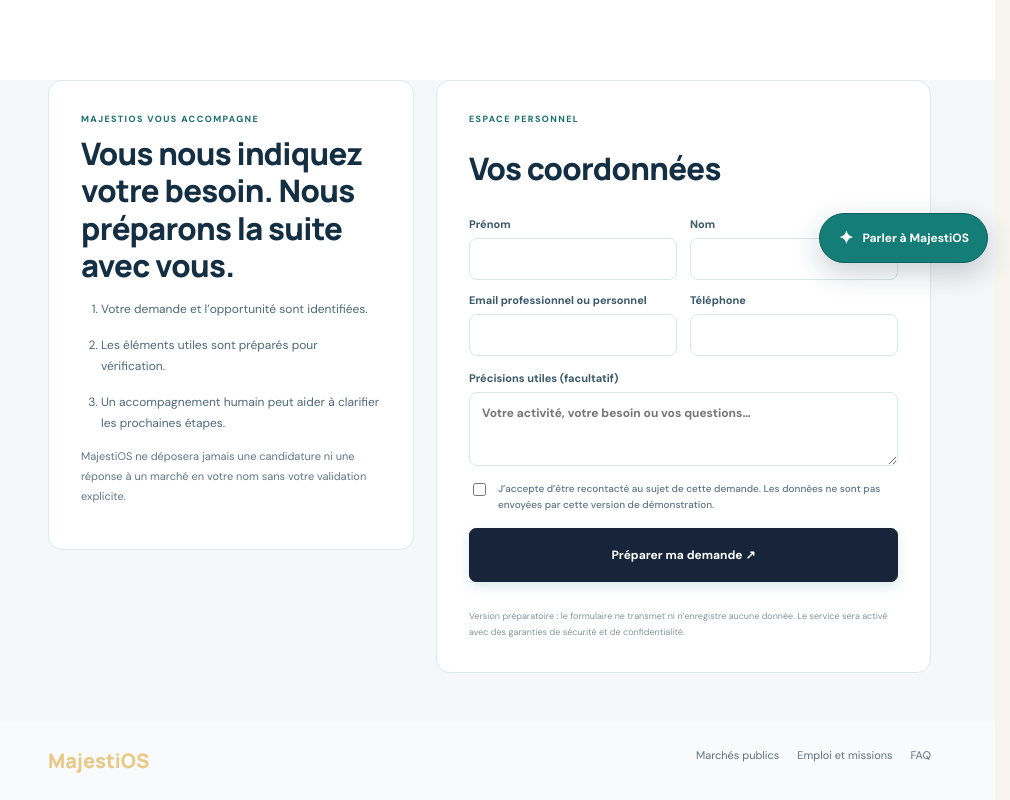
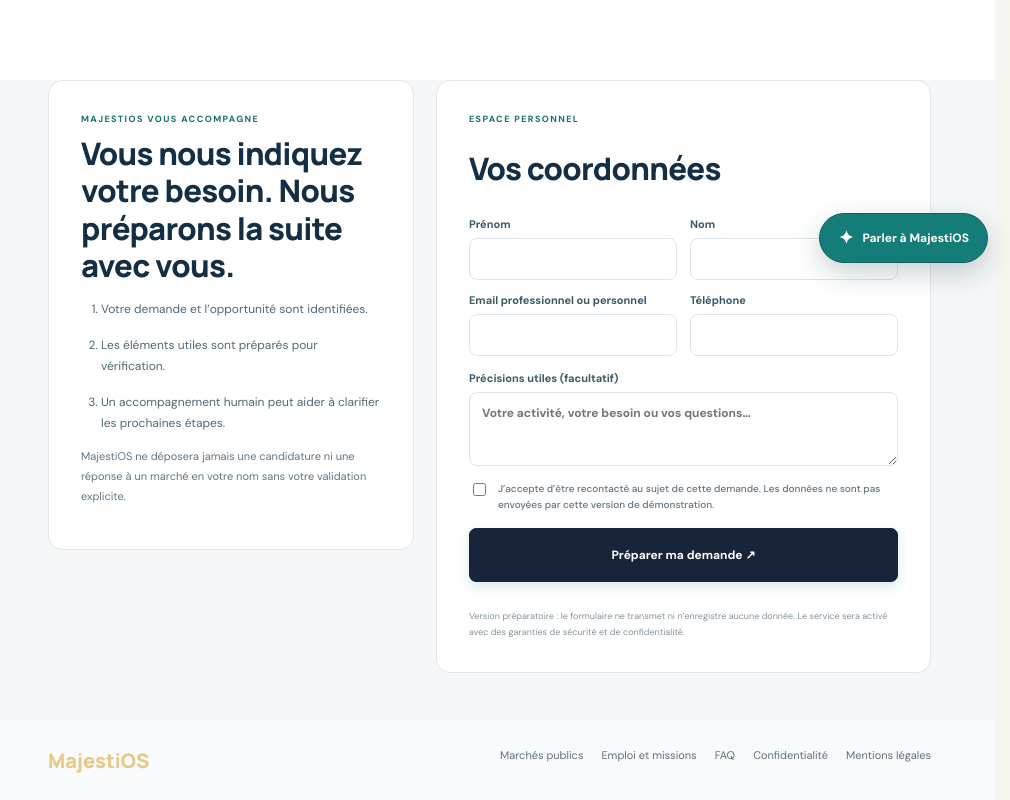
Before and after one commit to Chexpeer/Majestios, a Next.js app: page /creer-espace in a window 1280 px wide. Shown: the part 517-1317 px from the top of the page, without its empty margins (270-1280 px from the left). Built offline with nearby package versions, Linux system fonts and the light colour scheme.

Commit message:
fix: ajouter les liens de confidentialité au formulaire personnel

```diff
--- a/src/app/creer-espace/page.tsx
+++ b/src/app/creer-espace/page.tsx
@@ -55,6 +55,6 @@ export default function CreatePersonalSpacePage() {
         </form>}
       </div>
     </section>
-    <footer className="public-footer"><Link className="footer-brand" href="/">MajestiOS</Link><nav><Link href="/opportunites/marches-publics">Marchés publics</Link><Link href="/opportunites/emploi">Emploi et missions</Link><Link href="/comprendre/faq">FAQ</Link></nav></footer>
+    <footer className="public-footer"><Link className="footer-brand" href="/">MajestiOS</Link><nav aria-label="Liens de pied de page"><Link href="/opportunites/marches-publics">Marchés publics</Link><Link href="/opportunites/emploi">Emploi et missions</Link><Link href="/comprendre/faq">FAQ</Link><Link href="/confidentialite">Confidentialité</Link><Link href="/mentions-legales">Mentions légales</Link></nav></footer>
   </main>;
 }
```
